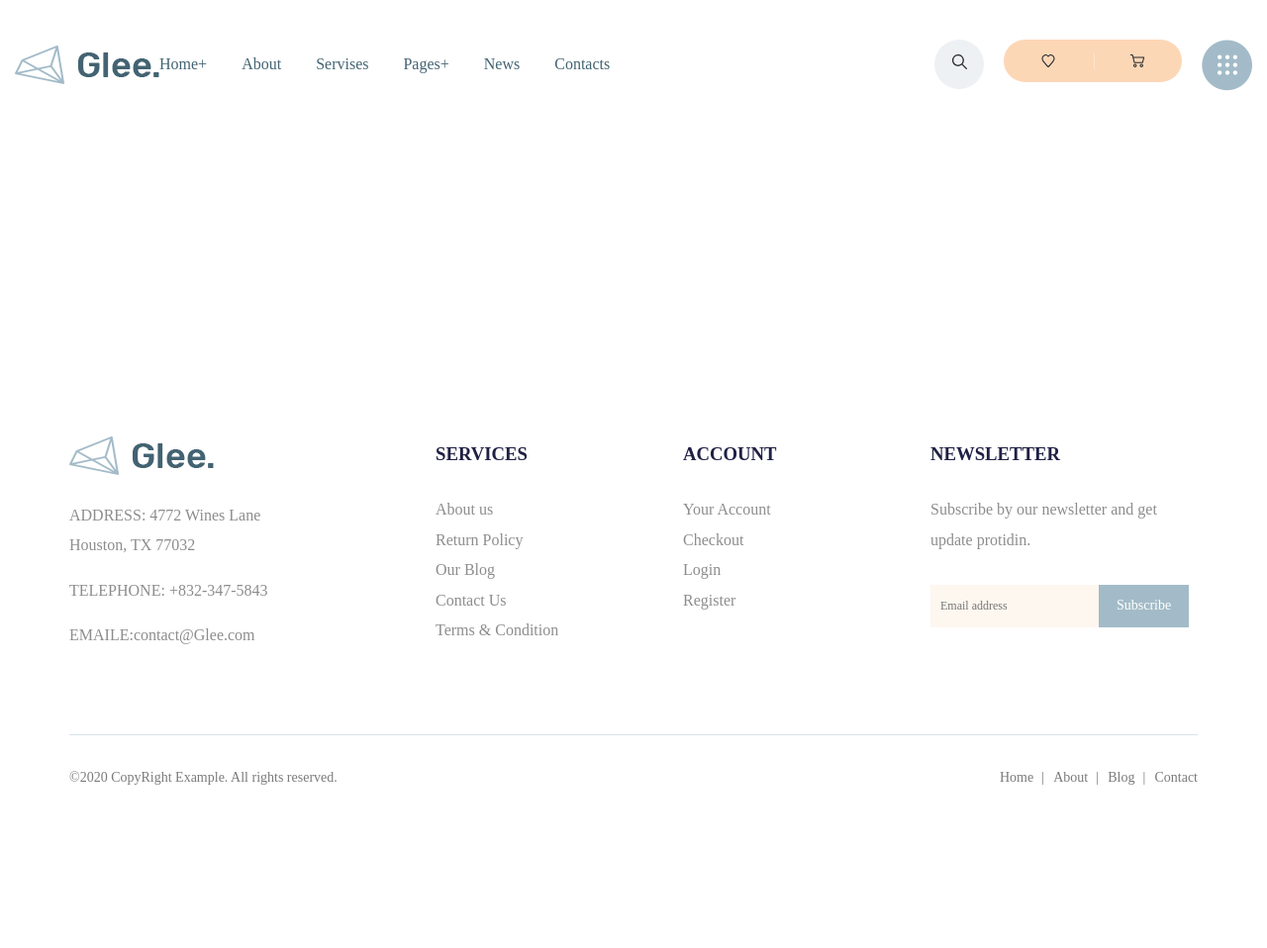
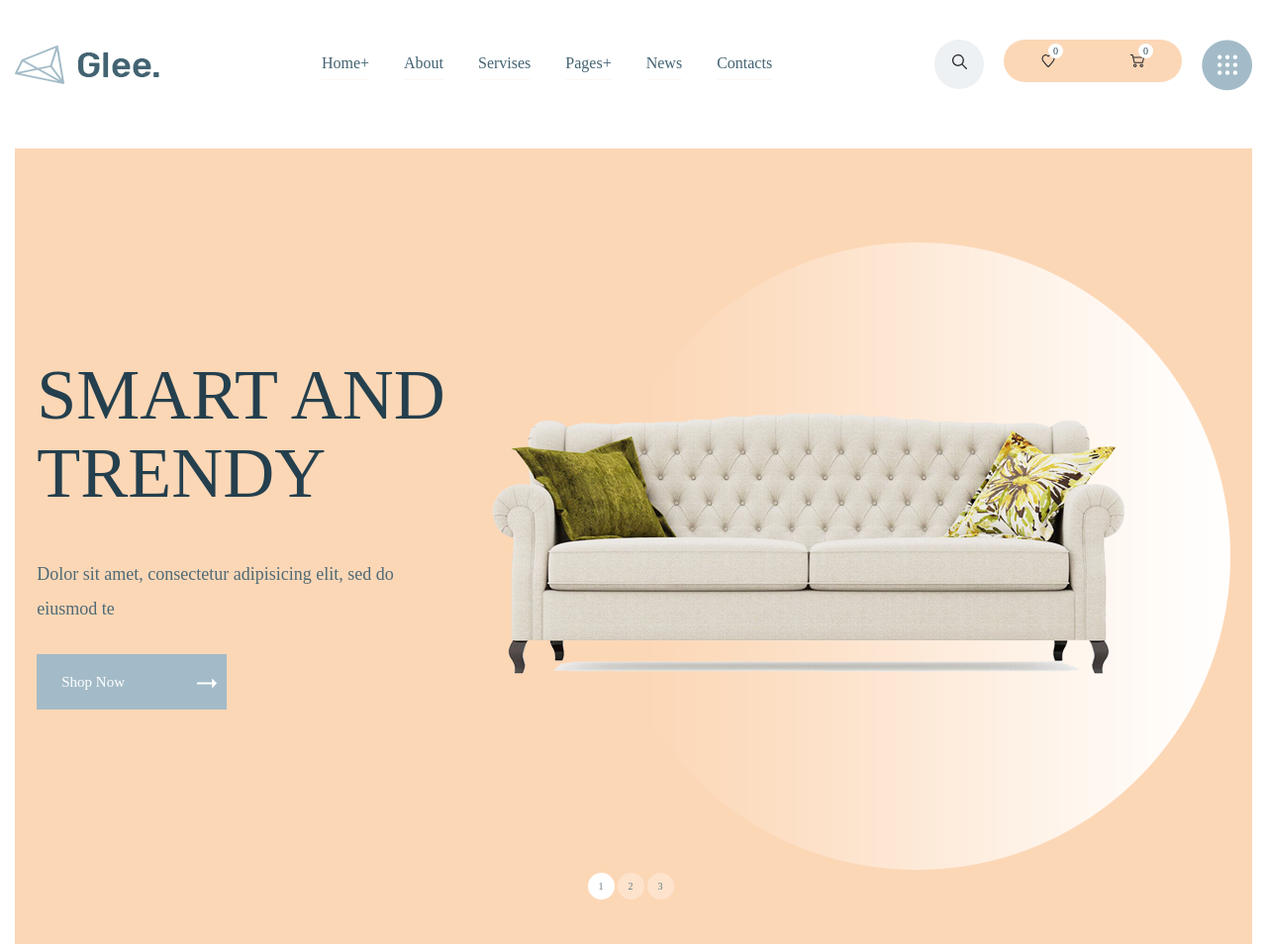
Before and after one commit to nasty34dev/Glee, a website: page app/index.html in a window 1280 px wide. Shown: the top 958 px of the page at 99% size. Before the commit the page ends 800 px from the top, so only its background shows below. Drawn offline with nearby package versions, Linux system fonts and the light colour scheme; files that its build step writes are made by us from their sources; files whose address does not match are found by name.

Commit message:
added slider

```diff
--- a/app/index.html
+++ b/app/index.html
@@ -47,9 +47,11 @@
                         <a class="user-nav__line" href="#">
                             <img class="user-nav__icon user-nav__icon--heart" src="images/icon/heart.svg"
                                 alt="Понравившийся товары">
+                                <span class="user-nav__num">0</span>
                         </a>
                         <a class="user-nav__btn" href="#">
                             <img class="user-nav__icon user-nav__icon--cart" src="images/icon/cart.svg" alt="Корзина">
+                            <span class="user-nav__num user-nav__num-cart">0</span>
                         </a>
                         <button type="button" class="user-nav__button">
                             <img class="user-nav__button " src="images/icon/dots.png" alt="">
@@ -62,9 +64,77 @@
     </header>
 
 
-<main class="main">
+    <main class="main">
 
-</main>
+        <section class="top-slider">
+            <div class="container-big">
+                <div class="top-slider__inner">
+                    <ul class="top-slider__list">
+                    <li class="top-slider__item">
+                        <div class="top-slider__content">
+                            <h3 class="top-slider__title">
+                                smart and trendy
+                            </h3>
+                            <div class="top-slider__text">
+                                <p>
+                                    Dolor sit amet, consectetur adipisicing elit, sed do eiusmod te
+                                </p>
+                            </div>
+                            <a class="top-slider__btn btn" href="#">
+                                Shop Now
+                            </a>
+                        </div>
+                        <img class="top-slider__img" src="images/slider/pic.png" alt="Слайдер трендов">
+                    </li>
+
+                    <li class="top-slider__item">
+                        <div class="top-slider__content">
+                            <h3 class="top-slider__title">
+                                smart and trendy
+                            </h3>
+                            <div class="top-slider__text">
+                                <p>
+                                    Dolor sit amet, consectetur adipisicing elit, sed do eiusmod te
+                                </p>
+                            </div>
+                            <a class="top-slider__btn btn" href="#">
+                                Shop Now
+                            </a>
+                        </div>
+                        <img class="top-slider__img" src="images/slider/pic.png" alt="Слайдер трендов">
+                    </li>
+
+                    <li class="top-slider__item">
+                        <div class="top-slider__content">
+                            <h3 class="top-slider__title">
+                                smart and trendy
+                            </h3>
+                            <div class="top-slider__text">
+                                <p>
+                                    Dolor sit amet, consectetur adipisicing elit, sed do eiusmod te
+                                </p>
+                            </div>
+                            <a class="top-slider__btn btn" href="#">
+                                Shop Now
+                            </a>
+                        </div>
+                        <img class="top-slider__img" src="images/slider/pic.png" alt="Слайдер трендов">
+                    </li>
+                    </ul>
+                </div>
+            </div>
+            </div>
+        </section>
+
+
+
+
+
+
+
+
+
+    </main>
 
 
 
@@ -171,7 +241,7 @@
                     </div>
                     <form action="" class="footer-top__form">
                         <input class="footer-top__input" type="email" placeholder="Email address" requiredА>
-                        <button class="footer-top__btn" type="submit">
+                        <button class="footer-top__btn btn" type="submit">
                             Subscribe
                         </button>
                     </form>
--- a/app/js/main.js
+++ b/app/js/main.js
@@ -1,3 +1,8 @@
 $(function () {
 
+    $('.top-slider__list').slick({
+        dots: true,
+        arrows: false
+    });
+
 });
--- a/app/scss/_global.scss
+++ b/app/scss/_global.scss
@@ -2,7 +2,6 @@ html,
 body {
     height: 100%;
 }
-
 
 body {
     @extend %rubik-400;
--- /dev/null
+++ b/app/scss/_libs.scss
@@ -0,0 +1 @@
+@import '../../node_modules/slick-carousel/slick/slick.scss'
--- a/app/scss/_vars.scss
+++ b/app/scss/_vars.scss
@@ -4,6 +4,8 @@ $title-color   : #191919;
 $price-color   : #a3bbc8;
 $accent-bg     : #fef7f0;
 $footer-text   : #8d8d8d;
+$slider-top    : #fcd7b6;
+$btn           : #a3bbc8;
 
 
 %dmsans-700 {
@@ -25,3 +27,13 @@ $footer-text   : #8d8d8d;
     font-family: 'Rubik-Regular';
     font-weight: 400;
 }
+
+
+
+%btn {
+    background-color: $btn;
+    color: #fff;
+    font-size: 14px;
+    padding: 0 18px;
+    @extend %rubik-500;
+}
--- a/app/scss/style.scss
+++ b/app/scss/style.scss
@@ -1,11 +1,12 @@
 @import 'vars';
 @import 'fonts';
 @import 'reset';
+@import 'libs';
 @import 'global';
 
 .header {
     &__top {
-        padding-top: 40px;
+        padding: 40px 0 60px 0;
         display: flex;
         justify-content: space-between;
         align-items: center;
@@ -15,13 +16,10 @@
         align-items: center;
         margin-right: auto;
         width: 1770px;
-    }
-    &__logo {
+}
+
+    .logo {
         margin-right: auto;
-    }
-
-    .logo__img {
-        object-fit: contain;
     }
 }
 
@@ -33,10 +31,16 @@
 
     &__item {
         margin-right: 35px;
+        border-bottom: 1px solid $accent-bg ;
+
+        transition: 0.3s border-bottom;
 
 
     &:last-child {
         margin-right: 0;
+        }
+        &:hover {
+            color: $accent-bg ;
         }
     }
 
@@ -77,6 +81,7 @@
         height: 43px;
         padding: 15px;
         border-radius: 25px 0 0 25px;
+        position: relative;
     }
 
     &__icon--cart {
@@ -85,6 +90,26 @@
         height: 43px;
         padding: 15px;
         border-radius: 0 25px 25px 0;
+        position: relative;
+    }
+
+    &__num {
+        position: absolute;
+        width: 15px;
+        height: 15px;
+        border-radius: 50%;
+        background-color: #fff;
+        color: $project-color;
+        @extend %dmsans-400;
+        font-size: 10px;
+        text-align: center;
+        line-height: 1.6;
+        right: 30px;
+        top: 4px;
+    }
+
+    &__num-cart {
+        right: 100px;
     }
 
     &__line {
@@ -155,7 +180,6 @@
 
     &__headline {
         @extend %dmsans-700;
-        color: #1f2044;
         margin-bottom: 24px;
         text-transform: uppercase;
     }
@@ -189,11 +213,8 @@
     }
 
     &__btn {
-        background-color: #a3bbc8;
+        @extend %btn;
         border: none;
-        color: #fff;
-        font-size: 14px;
-        padding: 0 18px;
     }
 }
 
@@ -223,7 +244,86 @@
     }
 }
 
+.top-slider {
+    &__inner {
+        background-color: $slider-top;
+    }
 
+    &__title {
+        @extend %rubik-500;
+        font-size: 72px;
+        color: $project-color;
+        padding-top: 210px;
+        max-width: 415px;
+        line-height: 1.1;
+        text-transform: uppercase;
+        margin-bottom: 45px;
+    }
+
+    &__text {
+        @extend %rubik-400;
+        font-size: 18px;
+        color: #4f6b77;
+        margin-bottom: 40px;
+        max-width: 370px;
+        margin-bottom: 42px;
+    }
+
+    &__btn {
+        @extend %btn;
+        position: relative;
+        padding: 20px 103px 20px 25px;
+        font-size: 15px;
+        line-height: 1.3px;
+        &::after {
+            content: '';
+            background-image: url("../images/icon/arrow-right.png");
+            position: absolute;
+            color: #fff;
+            width: 20px;
+            height: 9px;
+            z-index: 2;
+            background-repeat: no-repeat;
+            background-size: cover;
+            background-position: right;
+            top: 25px;
+            right: 10px;
+        }
+    }
+
+    &__item {
+        display: flex !important;
+        justify-content: space-around;
+    }
+
+    &__img {
+        padding-top: 95px;
+    }
+
+    .slick-dots {
+        display: flex;
+        justify-content: center;
+        margin-right: 3px;
+        li {
+            button {
+                font-size: 10px;
+                padding: 0;
+                background-color: transparent;
+                border: none;
+                width: 27px;
+                height: 27px;
+                background-color: #fde3cc;
+                color: #667983;
+                border-radius: 50%;
+                margin-right: 3px;
+                margin-bottom: 45px;
+            }
+            &.slick-active > button  {
+            background: #fff;
+            }
+        }
+    }
+}
 
 
 
--- a/gulpfile.js
+++ b/gulpfile.js
@@ -35,6 +35,7 @@ function styles() {
 function scripts() {
     return src([
         'node_modules/jquery/dist/jquery.js',
+        'node_modules/slick-carousel/slick/slick.js',
         'app/js/main.js'
     ])
         .pipe(concat('main.min.js'))
--- a/package.json
+++ b/package.json
@@ -18,6 +18,7 @@
     "gulp-sass": "^4.1.0",
     "gulp-uglify": "^3.0.2",
     "imagemin": "^8.0.0",
-    "jquery": "^3.6.0"
+    "jquery": "^3.6.0",
+    "slick-carousel": "^1.8.1"
   }
 }
```
Also changed, not shown: app/images/icon/arrow-right.png (added), app/images/slider/pic.png (added), app/js/main.min.js.
